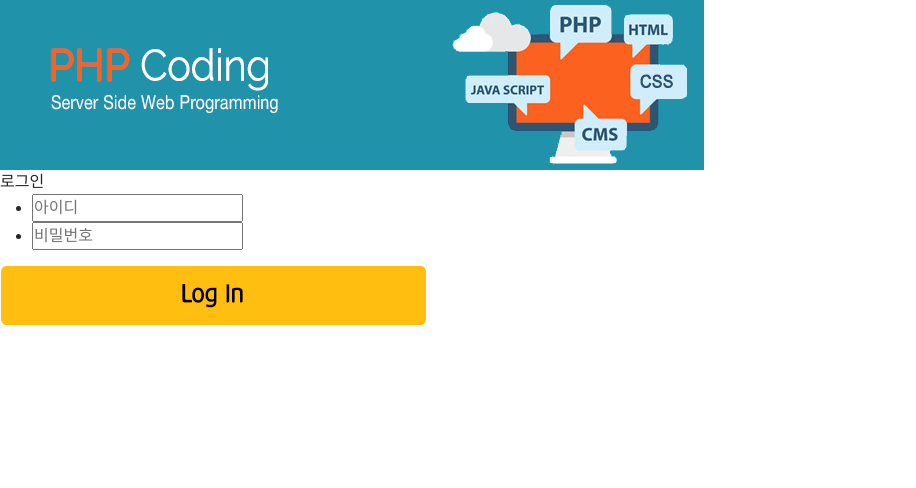
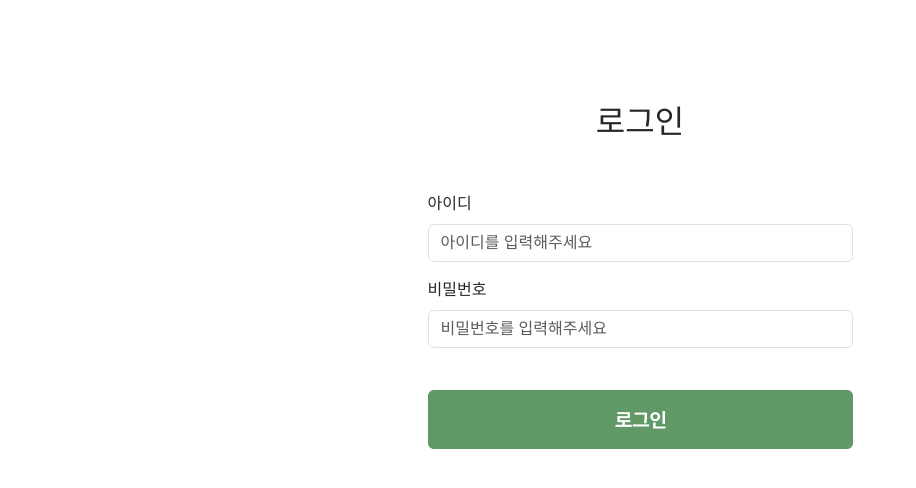
Before and after one commit to wateralsie/vegan-mall, a PHP site: page /login.php in a window 1280 px wide. Shown: the part 151-639 px from the top of the page, without its empty margins (0-916 px from the left). Run offline with PHP 8.4, Linux system fonts and the light colour scheme; some web fonts are replaced.

Commit message:
[ui] 로그인 화면 디자인

```diff
--- a/login.php
+++ b/login.php
@@ -15,27 +15,7 @@
             <?php include "header.php"; ?>
         </header>
         <section>
-            <div id="main_img_bar">
-                <img src="./image/main_img.png">
-            </div>
-            <div id="main_content">
-                <div id="login_box">
-                    <div id="login_title">
-                        <span>로그인</span>
-                    </div>
-                    <div id="login_form">
-                        <form name="login" action="login_execute.php" method="post">
-                            <ul>
-                                <li><input type="text" name="id" placeholder="아이디"></li>
-                                <li><input type="password" name="pw" placeholder="비밀번호"></li>
-                            </ul>
-                            <div id="login_btn">
-                                <a href="#"><img src="./image/login.png" onclick="check_input()"></a>
-                            </div>
-                        </form>
-                    </div>
-                </div>
-            </div>
+            <?php include "login_content.php"; ?>
         </section>
         <footer>
             <?php include "footer.php"; ?>
--- /dev/null
+++ b/login_content.php
@@ -0,0 +1,26 @@
+<div id="login_box">
+    <div id="login_title">
+        <h2>로그인</h2>
+    </div>
+    <div id="login_form">
+        <form name="login" action="login_execute.php" method="post">
+            <!-- <ul>
+                        <li><input type="text" name="id" placeholder="아이디"></li>
+                        <li><input type="password" name="pw" placeholder="비밀번호"></li>
+                    </ul> -->
+            <div id="login_input">
+                <div class="mb-3">
+                    <label for="exampleFormControlInput1" class="form-label">아이디</label>
+                    <input type="text" name="id" class="form-control" id="exampleFormControlInput1" placeholder="아이디를 입력해주세요">
+                </div>
+                <div class="mb-3">
+                    <label for="exampleFormControlInput1" class="form-label">비밀번호</label>
+                    <input type="password" name="pw" class="form-control" id="exampleFormControlInput1" placeholder="비밀번호를 입력해주세요">
+                </div>
+            </div>
+            <div id="login_btn">
+                <a href="#"><img src="./image/login.png" onclick="check_input()"></a>
+            </div>
+        </form>
+    </div>
+</div>
--- a/styles/login.css
+++ b/styles/login.css
@@ -0,0 +1,15 @@
+section {
+    display: flex;
+    align-items: stretch;
+    justify-content: center;
+    height: 60%;
+    margin-top: 8%;
+}
+
+#login_title {
+    display: flex;
+    justify-content: center;
+}
+
+#login_input { margin-top: 10%; }
+#login_btn { margin-top: 10%; }
--- a/styles/style.css
+++ b/styles/style.css
@@ -8,6 +8,10 @@
 
 a {
     text-decoration: none;
+}
+
+li {
+    list-style-type: none;
 }
 
 /* 헤더 */
```
Also changed, not shown: image/login.png.
